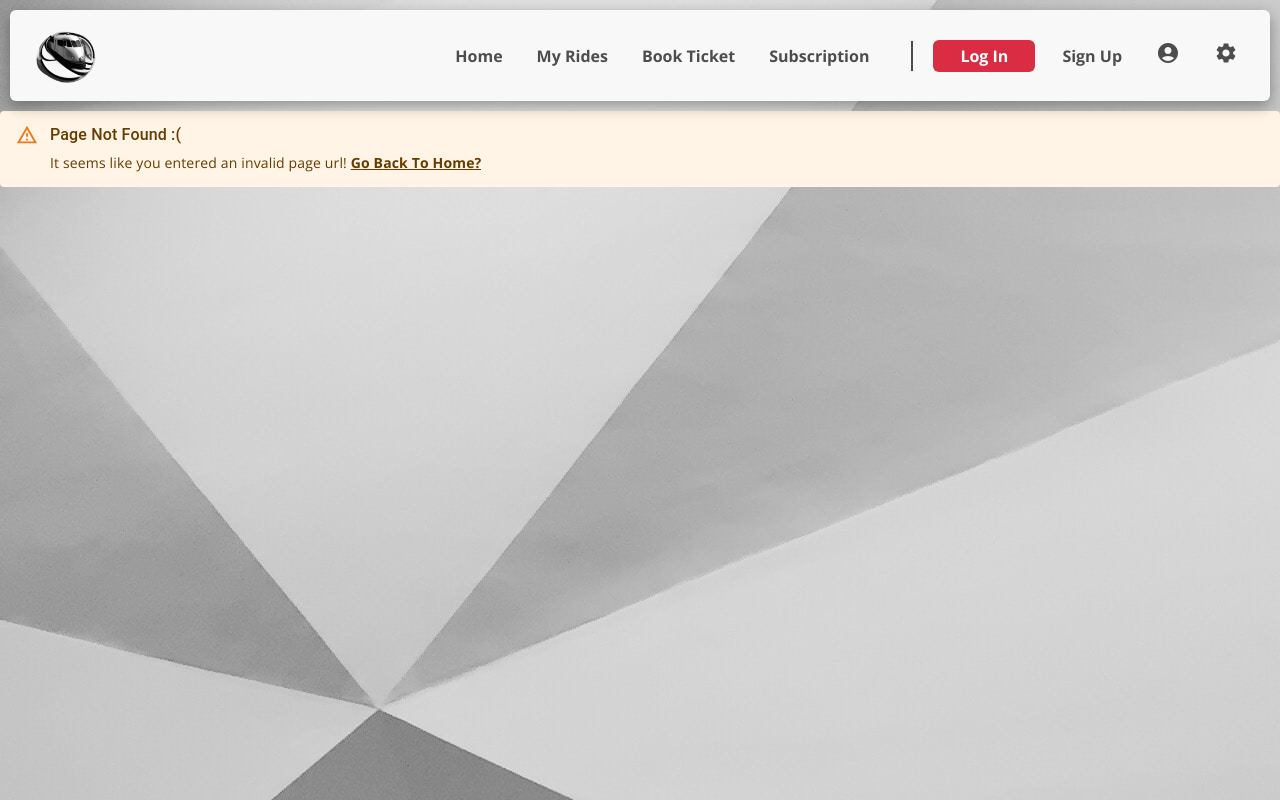
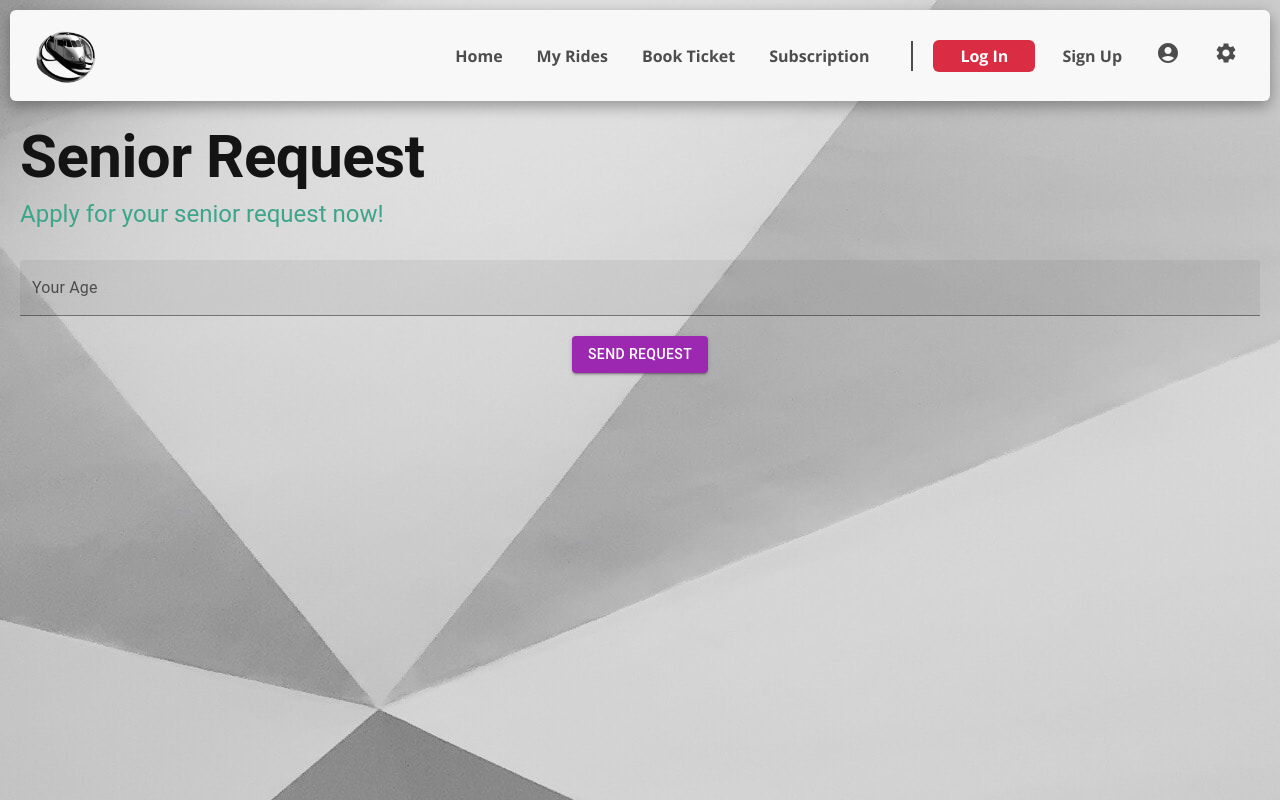
Before and after one commit to bahylol/Cairo_Metro_System_FrontEnd, a React (Create React App) app: page /Dashboard/senior/request in a window 1280 px wide. Before the commit this address had no page. Built offline with nearby package versions, Linux system fonts and the light colour scheme.

Commit message:
added senior request

```diff
--- a/src/App.js
+++ b/src/App.js
@@ -1,61 +1,57 @@
-import "./App.css";
-import React, { useState, useEffect } from "react";
-import {
-  BrowserRouter,
-  Route,
-  Routes,
-  useLocation,
-  useNavigate,
-} from "react-router-dom";
+import './App.css';
+import React, { useState, useEffect } from 'react';
+import { BrowserRouter, Route, Routes, useLocation, useNavigate } from 'react-router-dom';
 
-import Navbar from "./pages/Navbar/Navbar.js";
-import GeneralPage from "./pages/General_Page/General_Page.js";
-import Home from "./pages/Home/Home.js";
-import Signup from "./pages/Signup-Login/Signup";
-import Login from "./pages/Signup-Login/Login";
-import RefundRequestPage from "./pages/Refund_Request/Refund_Request.js";
-import GetTicket from "./pages/Get_Ticket/Get_Ticket.js";
-import Transactions from "./pages/Transactions/Transactions.js";
-import ViewSubscription from "./pages/View_Subscription/view_subscription.js";
-import NotFound from "./pages/NotFound/notFoundPage.js";
-import PageLoadingSkeleton from "./pages/PageLoadingSkeleton.js/pageLoadSkel.js";
-import NavBarLoadingSkeleton from "./pages/PageLoadingSkeleton.js/navbarLoadSkel";
-import AdminManageRequest from "./pages/admin_manage_requests/AdminManageRequests.js";
-import SubscriptionStripe from "./pages/stripe/SubscriptionStripe";
+import Navbar from './pages/Navbar/Navbar.js';
+import GeneralPage from './pages/General_Page/General_Page.js';
+import Home from './pages/Home/Home.js';
+import Signup from './pages/Signup-Login/Signup';
+import Login from './pages/Signup-Login/Login';
+import RefundRequestPage from './pages/Refund_Request/Refund_Request.js';
+import GetTicket from './pages/Get_Ticket/Get_Ticket.js';
+import Transactions from './pages/Transactions/Transactions.js';
+import ViewSubscription from './pages/View_Subscription/view_subscription.js';
+import NotFound from './pages/NotFound/notFoundPage.js';
+import PageLoadingSkeleton from './pages/PageLoadingSkeleton.js/pageLoadSkel.js';
+import NavBarLoadingSkeleton from './pages/PageLoadingSkeleton.js/navbarLoadSkel';
+import AdminManageRequest from './pages/admin_manage_requests/AdminManageRequests.js';
+import SubscriptionStripe from './pages/stripe/SubscriptionStripe';
 
-import ForgotPassword from "./pages/Forgot_Password/forgot_password.js";
-import ForgotPasswordNewPassword from "./pages/Forgot_Password/resetPage.js";
-import TheDashBoard from "./theDashBoard";
-import Topbar from "./scenes/global/Topbar";
-import Sidebar from "./scenes/global/Sidebar";
-import Dashboard from "./scenes/Dashboard";
+import ForgotPassword from './pages/Forgot_Password/forgot_password.js';
+import ForgotPasswordNewPassword from './pages/Forgot_Password/resetPage.js';
+import TheDashBoard from './theDashBoard';
+import SeniorRequest from './scenes/Senior_Request/senior_request';
+
+import Topbar from './scenes/global/Topbar';
+import Sidebar from './scenes/global/Sidebar';
+import Dashboard from './scenes/Dashboard';
 // first put your new pages here
 
-import Team from "./scenes/team";
-import Contacts from "./scenes/contacts";
-import RefundRequest from "./scenes/refundRequest";
-import Form from "./scenes/form";
-import FAQ from "./scenes/faq";
-import Bar from "./scenes/bar";
-import Pie from "./scenes/pie";
+import Team from './scenes/team';
+import Contacts from './scenes/contacts';
+import RefundRequest from './scenes/refundRequest';
+import Form from './scenes/form';
+import FAQ from './scenes/faq';
+import Bar from './scenes/bar';
+import Pie from './scenes/pie';
 
-import Line from "./scenes/line";
-import Geography from "./scenes/geography";
-import Calendar from "./scenes/calander";
+import Line from './scenes/line';
+import Geography from './scenes/geography';
+import Calendar from './scenes/calander';
 
-import Profile from "./scenes/profile";
-import Reset_password from "./scenes/Reset_password";
+import Profile from './scenes/profile';
+import Reset_password from './scenes/Reset_password';
 function App() {
 	// const [isLoggedIn, setIsLoggedIn] = useState(false);
 	const [isLoggedIn, setIsLoggedIn] = useState(() => {
 		// Retrieve the logged-in state from storage, defaulting to false if not found
-    const storedLoggedInState = localStorage.getItem("isLoggedIn");
+		const storedLoggedInState = localStorage.getItem('isLoggedIn');
 		return storedLoggedInState ? JSON.parse(storedLoggedInState) : false;
 	});
 	// const [userType, setUserType] = useState('user');
 	const [userType, setUserType] = useState(() => {
-    const storedUserType = localStorage.getItem("userType");
-    return storedUserType ? storedUserType : "user";
+		const storedUserType = localStorage.getItem('userType');
+		return storedUserType ? storedUserType : 'user';
 	});
 
 	const [isLoading, setIsLoading] = useState(true);
@@ -78,17 +74,17 @@ function App() {
 
 	useEffect(() => {
 		const hideLoader = () => {
-      const loader = document.querySelector(".loader");
+			const loader = document.querySelector('.loader');
 			if (loader) {
 				loader.style.opacity = 0;
 				setTimeout(() => {
-          loader.style.display = "none";
+					loader.style.display = 'none';
 				}, 500);
 			}
 		};
 
 		const showContent = () => {
-      const content = document.querySelector(".content");
+			const content = document.querySelector('.content');
 			if (content) {
 				content.style.opacity = 1;
 			}
@@ -104,10 +100,10 @@ function App() {
 
 	useEffect(() => {
 		// Store the logged-in state in localStorage whenever it changes
-    localStorage.setItem("isLoggedIn", JSON.stringify(isLoggedIn));
+		localStorage.setItem('isLoggedIn', JSON.stringify(isLoggedIn));
 	}, [isLoggedIn]);
 	useEffect(() => {
-    localStorage.setItem("userType", userType);
+		localStorage.setItem('userType', userType);
 	}, [userType]);
 
 	// useEffect(() => {
@@ -131,7 +127,7 @@ function App() {
 
 	return (
 		<div className="App">
-      <div className={`content ${isLoading ? "hide" : ""}`}>
+			<div className={`content ${isLoading ? 'hide' : ''}`}>
 				<div className="Navbar">
 					{isLoading ? (
 						<NavBarLoadingSkeleton />
@@ -152,17 +148,9 @@ function App() {
 							<Route path="/" element={<Home />} />
 							<Route
 								path="/login"
-                element={
-                  <Login
-                    setIsLoggedIn={setIsLoggedIn}
-                    setUserType={setUserType}
+								element={<Login setIsLoggedIn={setIsLoggedIn} setUserType={setUserType} />}
 							/>
-                }
-              />
-              <Route
-                path="/user/forgot-password"
-                element={<ForgotPassword />}
-              />
+							<Route path="/user/forgot-password" element={<ForgotPassword />} />
 							<Route
 								path="/user/forgot-password/new-password"
 								element={<ForgotPasswordNewPassword />}
@@ -173,21 +161,13 @@ function App() {
 							<Route path="/tickets/purchase" element={<GetTicket />} />
 							<Route path="/transactions" element={<Transactions />} />
 							<Route path="/subscription" element={<ViewSubscription />} />
-              <Route
-                path="/SubscriptionStripe"
-                element={<SubscriptionStripe />}
-              />
-              <Route
-                path="/admin/managerequest"
-                element={<AdminManageRequest />}
-              />
-              <Route path="/dashboard" element={<TheDashBoard   userType={userType}/>} />
+							<Route path="/SubscriptionStripe" element={<SubscriptionStripe />} />
+							<Route path="/admin/managerequest" element={<AdminManageRequest />} />
+							<Route path="/dashboard" element={<TheDashBoard userType={userType} />} />
 							<Route path="/Dashboard/team" element={<Team />} />
 							<Route path="/Dashboard/contacts" element={<Contacts />} />
-              <Route
-                path="/Dashboard/refundRequest"
-                element={<RefundRequest />}
-              />
+							<Route path="/Dashboard/refundRequest" element={<RefundRequest />} />
+							<Route path="/Dashboard/senior/request" element={<SeniorRequest />} />
 							<Route path="/Dashboard/calendar" element={<Calendar />} />
 							<Route path="/Dashboard/form" element={<Form />} />
 							<Route path="/Dashboard/faq" element={<FAQ />} />
@@ -196,10 +176,7 @@ function App() {
 							<Route path="/Dashboard/line" element={<Line />} />
 							<Route path="/Dashboard/geography" element={<Geography />} />
 							<Route path="/Dashboard/Profile" element={<Profile />} />
-              <Route
-                path="/Dashboard/Reset_password"
-                element={<Reset_password />}
-              />
+							<Route path="/Dashboard/Reset_password" element={<Reset_password />} />
 							<Route path="*" element={<NotFound />} />
 						</Routes>
 					)}
--- a/src/scenes/Dashboard/index.jsx
+++ b/src/scenes/Dashboard/index.jsx
@@ -106,14 +106,6 @@ const Dashboard = ({ userType }) => {
 							<ListItemText primary={'Home Page'} />
 						</ListItemButton>
 					</ListItem>
-					<ListItem key={'Dashboard'} disablePadding>
-						<ListItemButton to="/Dashboard">
-							<ListItemIcon>
-								<DashboardIcon />
-							</ListItemIcon>
-							<ListItemText primary={'Dashboard'} />
-						</ListItemButton>
-					</ListItem>
 
 					<ListItem key={'My Profile'} disablePadding>
 						<ListItemButton to="/Dashboard/Profile">
@@ -153,6 +145,14 @@ const Dashboard = ({ userType }) => {
 								<LocalAtmIcon />
 							</ListItemIcon>
 							<ListItemText primary={'Subscription'} />
+						</ListItemButton>
+					</ListItem>
+					<ListItem key={'Senior Request'} disablePadding>
+						<ListItemButton to="/Dashboard/senior/request">
+							<ListItemIcon>
+								<ReceiptLongIcon />
+							</ListItemIcon>
+							<ListItemText primary={'Senior Request'} />
 						</ListItemButton>
 					</ListItem>
 					<ListItem key={'My Transactions'} disablePadding>
--- /dev/null
+++ b/src/scenes/Senior_Request/senior_request.jsx
@@ -0,0 +1,125 @@
+import { Box, Button, TextField } from '@mui/material';
+import { Formik } from 'formik';
+import * as yup from 'yup';
+import useMediaQuery from '@mui/material/useMediaQuery';
+import Header from '../../components/Header';
+import { toast, ToastContainer } from 'react-toastify';
+import 'react-toastify/dist/ReactToastify.css';
+import { useNavigate } from 'react-router-dom';
+
+const SeniorForm = () => {
+	const navigate = useNavigate();
+
+	const isNonMobile = useMediaQuery('(min-width:600px)');
+	const confirm = (alert) => {
+		toast.success(alert, {
+			position: 'top-center',
+			autoClose: 2500,
+			hideProgressBar: false,
+			closeOnClick: true,
+			pauseOnHover: true,
+			draggable: true,
+			progress: undefined,
+			theme: 'colored',
+		});
+	};
+	const notify = (alert) => {
+		toast.error(alert, {
+			position: 'top-center',
+			autoClose: 3000,
+			hideProgressBar: false,
+			closeOnClick: true,
+			pauseOnHover: true,
+			draggable: true,
+			progress: undefined,
+			theme: 'colored',
+		});
+	};
+	const handleFormSubmit = (values) => {
+		console.log(values.senRequest);
+		if (values.senRequest === '') {
+			notify('3e43d');
+		} else {
+			console.log(values);
+			fetch('http://localhost:3000/api/v1/senior/request', {
+				method: 'POST',
+				headers: {
+					'Content-Type': 'application/json',
+					token: `session_token=${localStorage.getItem('session_token')}`,
+				},
+				body: JSON.stringify({
+					ID_picture_age: values.senRequest,
+				}),
+			})
+				.then((response) => response.json())
+				.then((data) => {
+					// localStorage.setItem('session_token', data[0]);
+					if (data[0] === 200) {
+						confirm('Request successfully sent');
+					} else if (data[0] === 401) {
+						notify('You already applied for a senior request');
+					} else if (data[0] === 402) {
+						notify('You already are a senior');
+					}
+				})
+				.catch((error) => notify('ERRORR'));
+		}
+	};
+
+	return (
+		<Box m="20px">
+			<Header title="Senior Request" subtitle="Apply for your senior request now!" />
+
+			<Formik
+				onSubmit={handleFormSubmit}
+				initialValues={initialValues}
+				validationSchema={checkoutSchema}
+			>
+				{({ values, errors, touched, handleBlur, handleChange, handleSubmit }) => (
+					<form onSubmit={handleSubmit}>
+						<Box
+							display="grid"
+							gap="30px"
+							gridTemplateColumns="repeat(4, minmax(0, 1fr))"
+							sx={{
+								'& > div': { gridColumn: isNonMobile ? undefined : 'span 4' },
+							}}
+						>
+							<TextField
+								fullWidth
+								variant="filled"
+								type="number"
+								label="Your Age"
+								onBlur={handleBlur}
+								onChange={handleChange}
+								value={values.senRequest}
+								name="senRequest"
+								sx={{ gridColumn: 'span 4' }}
+							/>
+						</Box>
+						<Box display="flex" justifyContent="end" mt="20px">
+							<Button
+								type="submit"
+								color="secondary"
+								variant="contained"
+								style={{ margin: '0 auto' }}
+							>
+								Send Request
+							</Button>
+						</Box>
+					</form>
+				)}
+			</Formik>
+			<ToastContainer />
+		</Box>
+	);
+};
+
+const checkoutSchema = yup.object().shape({
+	senRequest: yup.string().required('required'),
+});
+const initialValues = {
+	senRequest: '',
+};
+
+export default SeniorForm;
```
Lines whose indentation alone changed are shown as unchanged.
